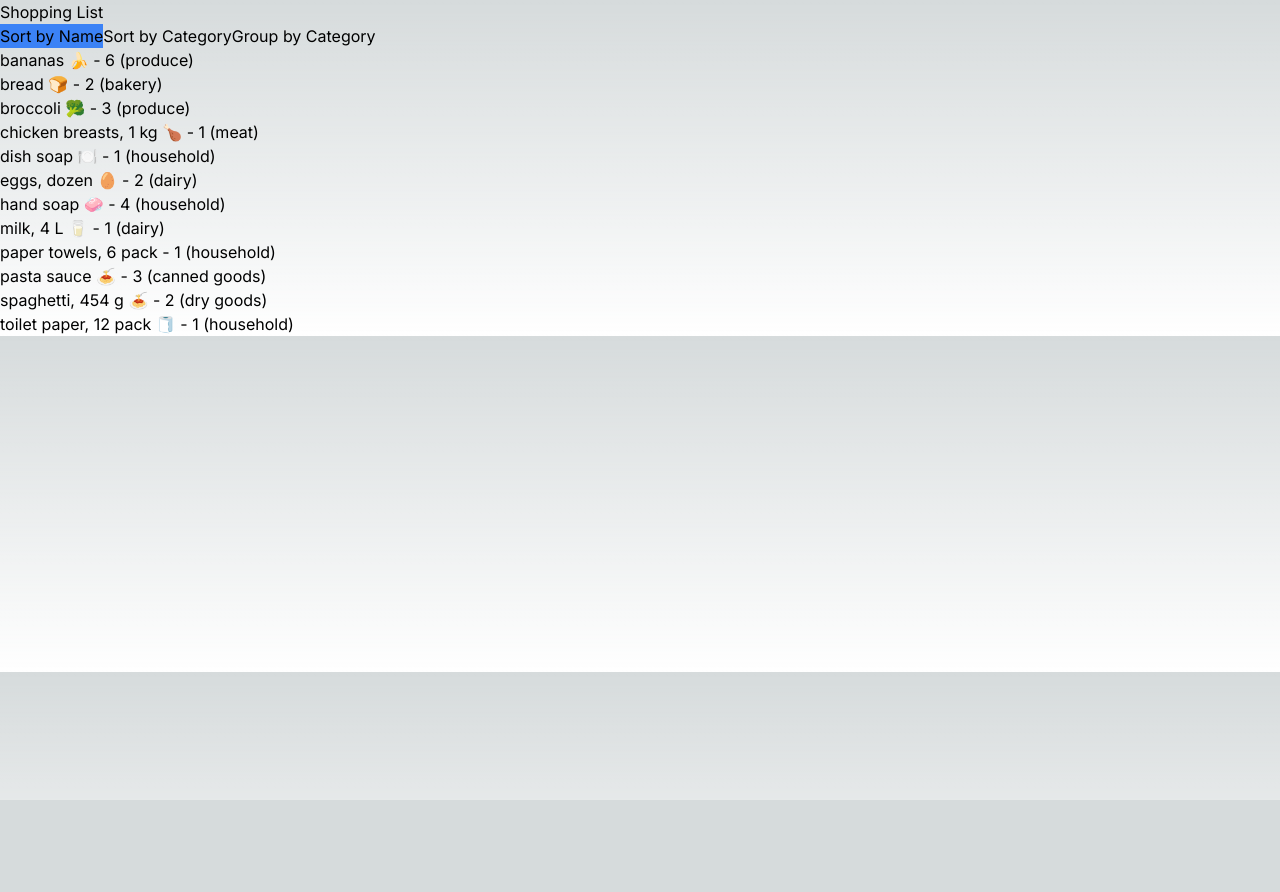
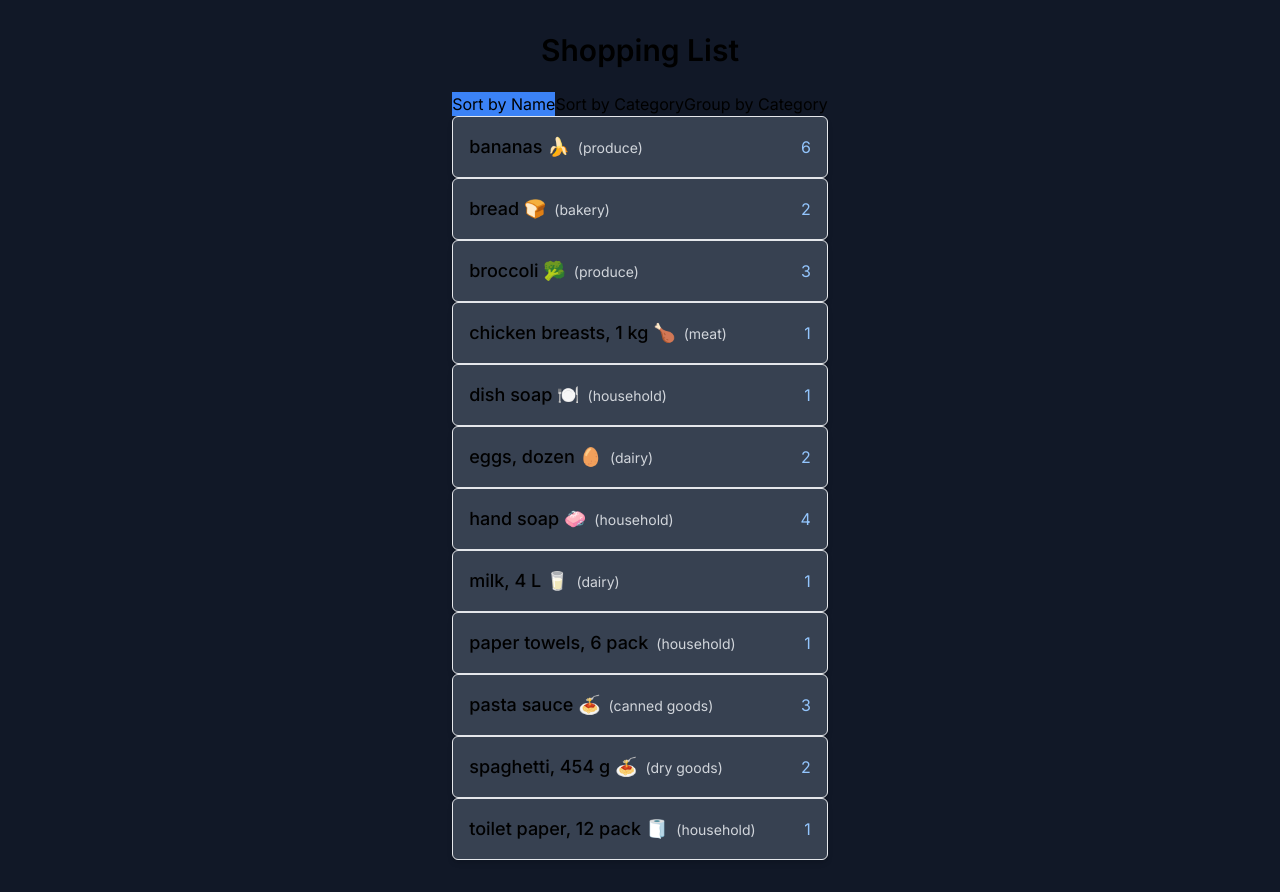
Before and after one commit to prit-1543/cprg306-assignments, a Next.js app: page /week5 in a window 1280 px wide. Before the commit the page ends 800 px from the top, so only its background shows below. Built offline with nearby package versions, Linux system fonts and the light colour scheme.

Commit message:
css added to page.js and item.js

```diff
--- a/app/week5/item.js
+++ b/app/week5/item.js
@@ -1,9 +1,13 @@
 import React from 'react';
 
 const Item = ({ name, quantity, category }) => (
-  <li>
-    {name} - {quantity} ({category})
-  </li>
+  <li className="p-4 bg-gray-700 border rounded-md shadow-md flex justify-between items-center">
+  <div>
+    <span className="font-medium text-lg">{name}</span>
+    <span className="text-sm ml-2 text-gray-300">({category})</span>
+  </div>
+  <span className="text-blue-300">{quantity}</span>
+</li>
 );
 
 export default Item;
--- a/app/week5/page.js
+++ b/app/week5/page.js
@@ -2,8 +2,8 @@ import React from 'react';
 import ItemList from './item-list';
 
 const Page = () => (
-  <main>
-    <h1>Shopping List</h1>
+  <main className="p-8 bg-gray-900 min-h-screen flex flex-col items-center justify-center">
+    <h1 className="text-3xl font-semibold mb-6">Shopping List</h1>
     <ItemList />
   </main>
 );
```
